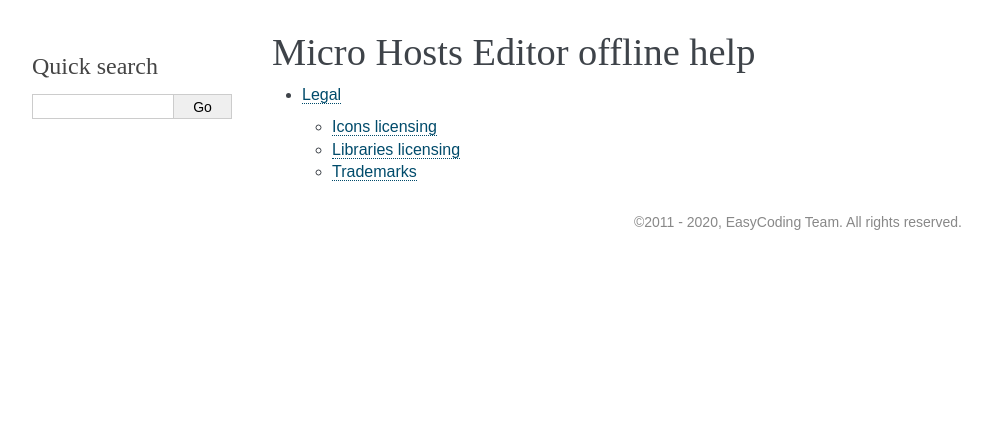
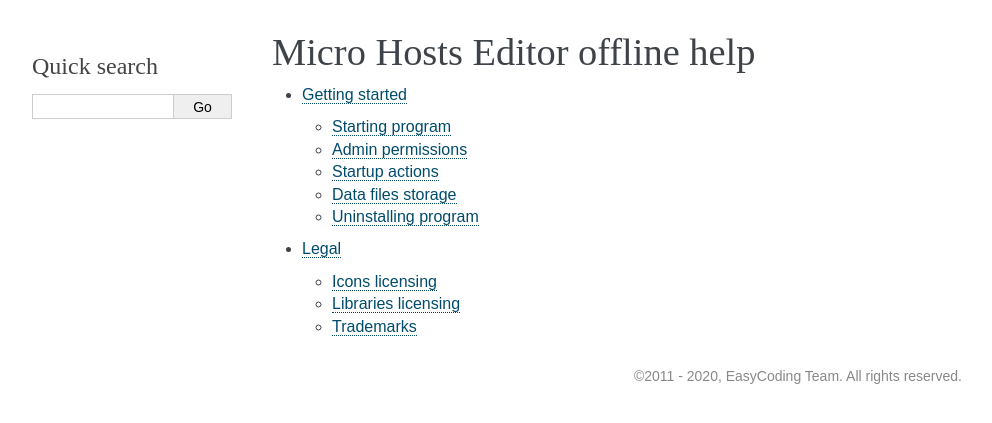
Before and after one commit to xvitaly/mhed, a Sphinx documentation site: the page built from docs/source/index.rst, in a window 1280 px wide. Shown: the top 423 px of the page, without its empty margins (148-1140 px from the left). Built offline with Sphinx 7.4.7, drawn with Linux system fonts in a browser that asks for light colours; some of the changed lines change nothing that is shown.

Commit message:
Added Getting started documentation page.

```diff
--- /dev/null
+++ b/docs/source/getting-started.rst
@@ -0,0 +1,80 @@
+.. This file is a part of Micro Hosts Editor. For more information
+.. visit official site: https://www.easycoding.org/projects/mhed
+..
+.. Copyright (c) 2011 - 2020 EasyCoding Team (ECTeam).
+.. Copyright (c) 2005 - 2020 EasyCoding Team.
+..
+.. This program is free software: you can redistribute it and/or modify
+.. it under the terms of the GNU General Public License as published by
+.. the Free Software Foundation, either version 3 of the License, or
+.. (at your option) any later version.
+..
+.. This program is distributed in the hope that it will be useful,
+.. but WITHOUT ANY WARRANTY; without even the implied warranty of
+.. MERCHANTABILITY or FITNESS FOR A PARTICULAR PURPOSE.  See the
+.. GNU General Public License for more details.
+..
+.. You should have received a copy of the GNU General Public License
+.. along with this program. If not, see <http://www.gnu.org/licenses/>.
+.. _getting_started:
+
+*******************************
+Getting started
+*******************************
+
+.. index:: getting started, starting program, launching application
+.. _gs-launch:
+
+Starting program
+==========================================
+
+You can launch Micro Hosts Editor from the Start menu directly after the installation: **Start** -- **Programs** -- **Micro Hosts Editor** -- **Micro Hosts Editor**.
+
+Micro Hosts Editor will automatically detect and use system default language.
+
+.. index:: administrator rights, permissions, restricted modules, UAC
+.. _gs-admin:
+
+Admin permissions
+==========================================
+
+Micro Hosts Editor can be started with or without administrator user rights.
+
+When started as a regular user, it will work in read-only mode because only members of the Administrators user group can edit the Hosts file.
+
+If you want to edit the Hosts file, you will need to run this program with administrator user rights. Right-click on the Micro Hosts Editor shortcut in the Start menu or on the desktop, select **Run with administrator** and confirm this action in the Windows UAC dialog box.
+
+.. index:: startup actions
+.. _gs-startup:
+
+Startup actions
+==========================================
+
+The following actions will be performed on Micro Hosts Editor's startup:
+
+  1. getting Hosts file path;
+  2. checking if the Hosts file exists;
+  3. performing internal startup actions;
+  4. creating user-friendly GUI.
+
+If the program cannot find path to the Hosts file in the Windows Registry (only on Microsoft Windows platform), it will use the default well-known location.
+
+.. index:: data files storage
+.. _gs-datafiles:
+
+Data files storage
+==========================================
+
+All program settings are stored in the ``%LOCALAPPDATA%\EasyCoding_Team`` directory (each subdirectory for every version).
+
+All other data files -- ``%APPDATA%\Micro Hosts Editor``.
+
+.. index:: removing program, uninstalling program
+.. _gs-uninstall:
+
+Uninstalling program
+==========================================
+
+If you want to uninstall Micro Hosts Editor from your compuler, use **Control panel** -- **Programs and components** -- **Micro Hosts Editor** -- **Uninstall**.
+
+Uninstaller will automatically remove all program files, shortcuts, registry entries, but will save created by user :ref:`data files <gs-datafiles>`. You can remove them manually.
--- a/docs/source/index.rst
+++ b/docs/source/index.rst
@@ -24,4 +24,5 @@
 .. toctree::
    :maxdepth: 2
 
+   getting-started.rst
    legal.rst
```
